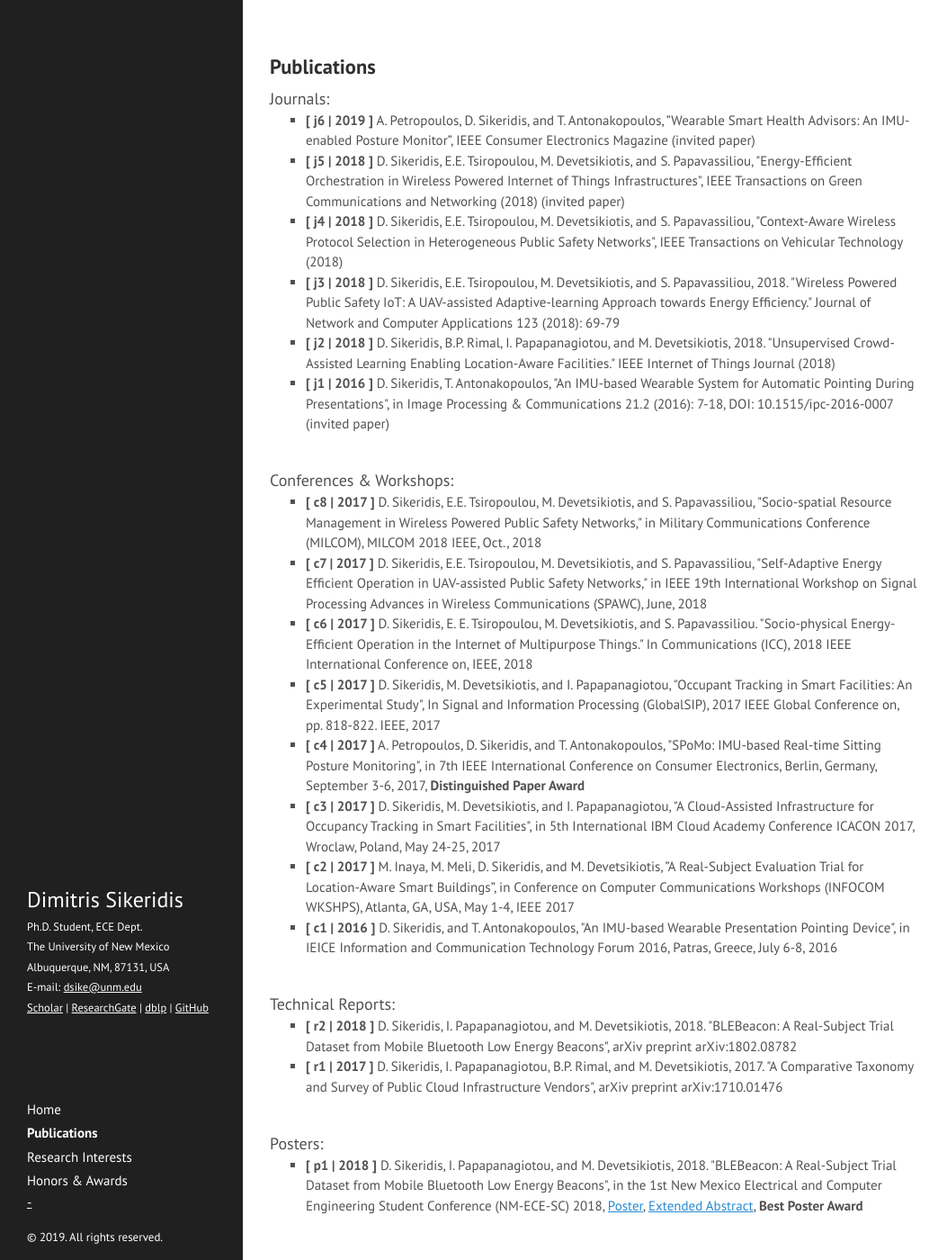
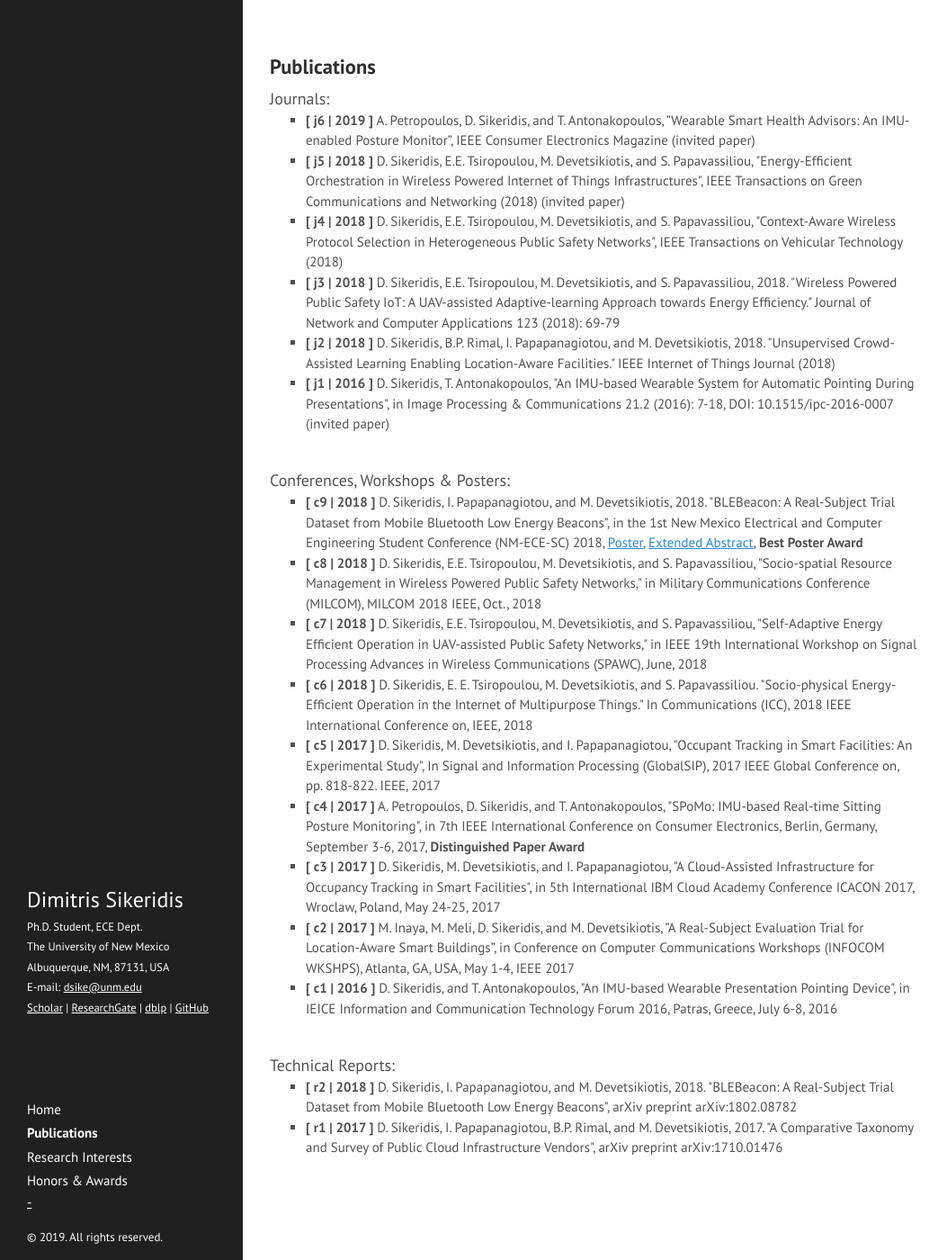
Before and after one commit to dimisik/dimisik.github.io, a Jekyll site: the page built from apublications.html, in a window 1280 px wide and 1400 px high. Shown: the whole window at 90% size, without its empty margins (0-1053 px from the left). Built offline with Jekyll 4.4.1, drawn with Linux system fonts in a browser that asks for light colours; nearby versions of some CDN libraries.

Commit message:
Update publications

```diff
--- a/apublications.html
+++ b/apublications.html
@@ -15,11 +15,12 @@ Consumer Electronics Magazine (invited paper)
   <li><b>[  j1 | 2016 ]</b>  D. Sikeridis, T. Antonakopoulos, "An IMU-based Wearable System for Automatic Pointing During Presentations", in Image Processing & Communications 21.2 (2016): 7-18, DOI: 10.1515/ipc-2016-0007  (invited paper)</li>
 </ul>  <br>
 
-<font size="4.5">Conferences & Workshops: </font><br>
+<font size="4.5">Conferences, Workshops & Posters: </font><br>
 <ul style="list-style-type:square">
-  <li><b>[ c8 | 2017 ]</b> D. Sikeridis, E.E. Tsiropoulou, M. Devetsikiotis, and S. Papavassiliou, "Socio-spatial Resource Management in Wireless Powered Public Safety Networks," in Military Communications Conference (MILCOM), MILCOM 2018 IEEE, Oct., 2018</li>
-  <li><b>[ c7 | 2017 ]</b> D. Sikeridis, E.E. Tsiropoulou, M. Devetsikiotis, and S. Papavassiliou, "Self-Adaptive Energy Efficient Operation in UAV-assisted Public Safety Networks," in IEEE 19th International Workshop on Signal Processing Advances in Wireless Communications (SPAWC), June, 2018</li>
- <li><b>[ c6 | 2017 ]</b>  D. Sikeridis, E. E. Tsiropoulou, M. Devetsikiotis, and S. Papavassiliou. "Socio-physical Energy-Efficient Operation in the Internet of Multipurpose Things." In Communications (ICC), 2018 IEEE International Conference on, IEEE, 2018</li>
+  <li><b>[ c9 | 2018 ]</b> D. Sikeridis, I. Papapanagiotou, and M. Devetsikiotis, 2018. "BLEBeacon: A Real-Subject Trial Dataset from Mobile Bluetooth Low Energy Beacons", in the 1st New Mexico Electrical and Computer Engineering Student Conference (NM-ECE-SC) 2018, <a href="https://drive.google.com/open?id=1CnKG5KGn57sIoT1TnGRs_dY363CVi2Wi"><ins>Poster</ins></a>, <a href="https://arxiv.org/pdf/1802.08782.pdf"><ins>Extended Abstract</ins></a>, <b>Best Poster Award</b></li>
+  <li><b>[ c8 | 2018 ]</b> D. Sikeridis, E.E. Tsiropoulou, M. Devetsikiotis, and S. Papavassiliou, "Socio-spatial Resource Management in Wireless Powered Public Safety Networks," in Military Communications Conference (MILCOM), MILCOM 2018 IEEE, Oct., 2018</li>
+  <li><b>[ c7 | 2018 ]</b> D. Sikeridis, E.E. Tsiropoulou, M. Devetsikiotis, and S. Papavassiliou, "Self-Adaptive Energy Efficient Operation in UAV-assisted Public Safety Networks," in IEEE 19th International Workshop on Signal Processing Advances in Wireless Communications (SPAWC), June, 2018</li>
+ <li><b>[ c6 | 2018 ]</b>  D. Sikeridis, E. E. Tsiropoulou, M. Devetsikiotis, and S. Papavassiliou. "Socio-physical Energy-Efficient Operation in the Internet of Multipurpose Things." In Communications (ICC), 2018 IEEE International Conference on, IEEE, 2018</li>
  <li><b>[ c5 | 2017 ]</b>  D. Sikeridis, M. Devetsikiotis, and I. Papapanagiotou, "Occupant Tracking in Smart Facilities: An Experimental Study", In Signal and Information Processing (GlobalSIP), 2017 IEEE Global Conference on, pp. 818-822. IEEE, 2017</li>
   <li><b>[ c4 | 2017 ]</b>  A. Petropoulos, D. Sikeridis, and T. Antonakopoulos, "SPoMo: IMU-based Real-time Sitting Posture Monitoring", in 7th IEEE International Conference on Consumer Electronics, Berlin, Germany, September 3-6, 2017, <b>Distinguished Paper Award</b></li>
   <li><b>[ c3 | 2017 ]</b>  D. Sikeridis, M. Devetsikiotis, and I. Papapanagiotou, "A Cloud-Assisted Infrastructure for Occupancy Tracking in Smart Facilities", in 5th International IBM Cloud Academy Conference ICACON 2017, Wroclaw, Poland, May 24-25, 2017</li>
@@ -33,8 +34,3 @@ Consumer Electronics Magazine (invited paper)
   <li><b>[  r2 | 2018 ]</b> D. Sikeridis, I. Papapanagiotou, and M. Devetsikiotis, 2018. "BLEBeacon: A Real-Subject Trial Dataset from Mobile Bluetooth Low Energy Beacons", arXiv preprint arXiv:1802.08782</li>
   <li><b>[  r1 | 2017 ]</b> D. Sikeridis, I. Papapanagiotou, B.P. Rimal, and M. Devetsikiotis, 2017. "A Comparative Taxonomy and Survey of Public Cloud Infrastructure Vendors", arXiv preprint arXiv:1710.01476</li>
 </ul>  <br>
-
-<font size="4.5">Posters: </font><br>
-<ul style="list-style-type:square">
-  <li><b>[ p1 | 2018 ]</b> D. Sikeridis, I. Papapanagiotou, and M. Devetsikiotis, 2018. "BLEBeacon: A Real-Subject Trial Dataset from Mobile Bluetooth Low Energy Beacons", in the 1st New Mexico Electrical and Computer Engineering Student Conference (NM-ECE-SC) 2018, <a href="https://drive.google.com/open?id=1CnKG5KGn57sIoT1TnGRs_dY363CVi2Wi"><ins>Poster</ins></a>, <a href="https://arxiv.org/pdf/1802.08782.pdf"><ins>Extended Abstract</ins></a>, <b>Best Poster Award</b></li>
-</ul>  <br>
```
